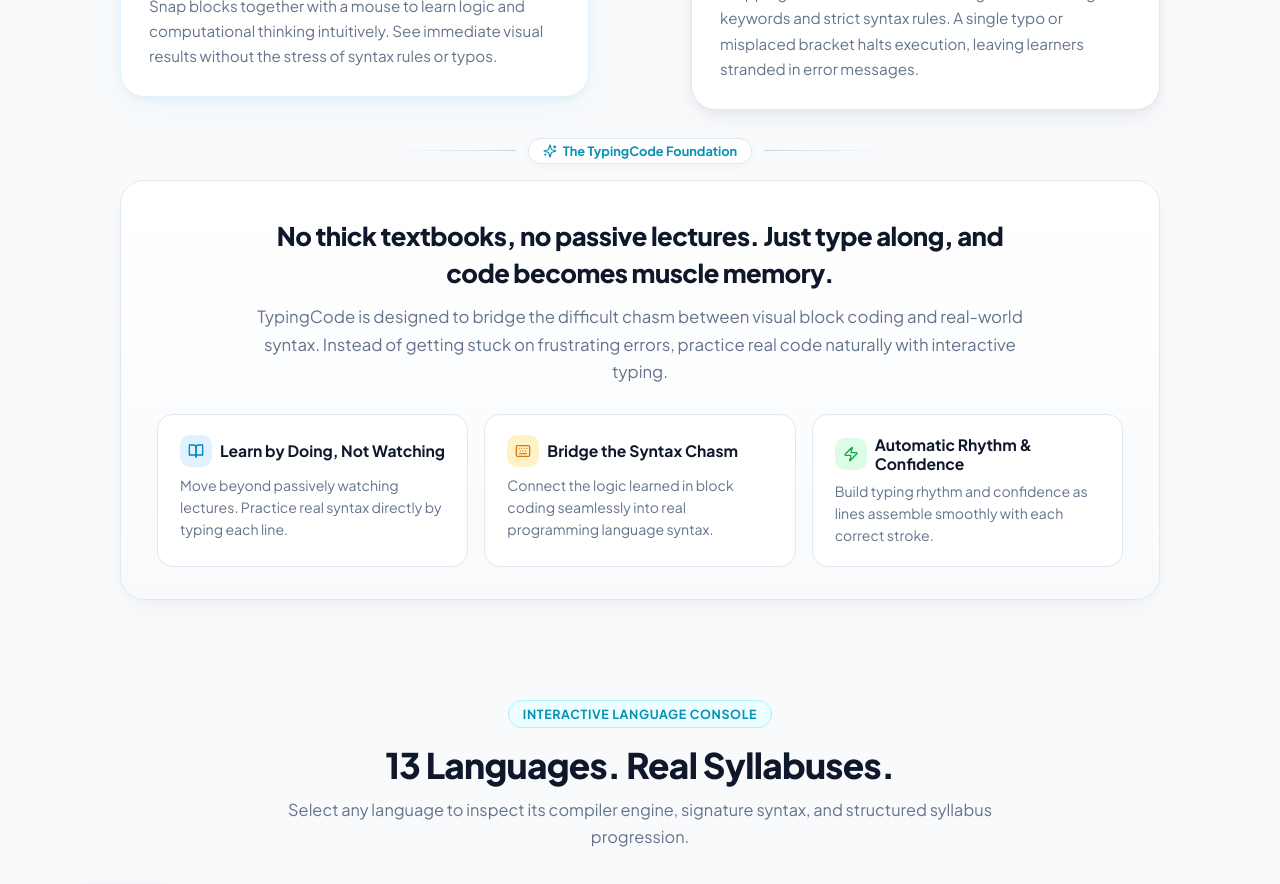
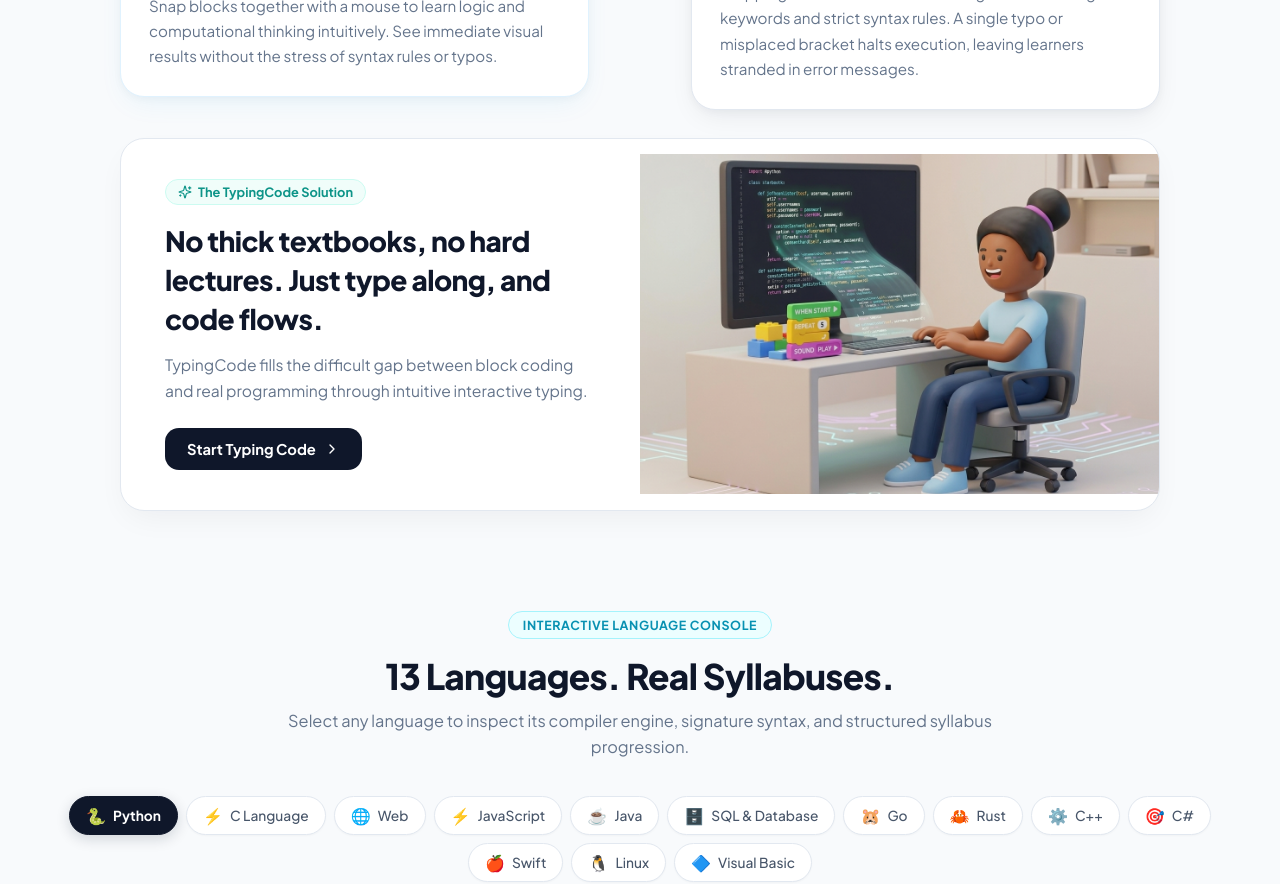
Before and after one commit to iurazilland/TypingCodeV2, a Next.js app: page / in a window 1280 px wide. Shown: the part 1200-2084 px from the top of the page. Built offline with nearby package versions, Linux system fonts and the light colour scheme.

Commit message:
feat(landing): add 3D solution bridge illustration and concise impactful copy below comparison cards

```diff
--- a/src/app/page.tsx
+++ b/src/app/page.tsx
@@ -8,10 +8,7 @@ import {
   Code2,
   Sparkles,
   ChevronRight,
-  Check,
-  BookOpen,
-  Keyboard,
-  Zap
+  Check
 } from 'lucide-react';
 import { useLanguage } from '@/lib/LanguageContext';
 import { CURRICULUM_TRACKS, LanguageTrack } from '@/lib/curriculum';
@@ -404,182 +401,106 @@ export default function HomePage() {
             </div>
           </div>
 
-          {/* Seamless Connector to the Foundation Bridge */}
+          {/* Integrated Solution Bridge Card with 3D Illustration */}
           <div style={{
+            maxWidth: '1040px',
+            margin: '28px auto 0',
+            background: '#ffffff',
+            border: '1.5px solid #e2e8f0',
+            borderRadius: '24px',
+            overflow: 'hidden',
+            boxShadow: '0 12px 32px -8px rgba(15, 23, 42, 0.06)',
             display: 'flex',
             alignItems: 'center',
+            flexWrap: 'wrap',
+          }}>
+            {/* Left Content Area: Minimal & Impactful */}
+            <div style={{
+              flex: '1 1 420px',
+              padding: '40px 44px',
+              display: 'flex',
+              flexDirection: 'column',
               justifyContent: 'center',
-            gap: '12px',
-            margin: '28px 0 16px',
             }}>
-            <div style={{ height: '1px', flex: 1, maxWidth: '120px', background: 'linear-gradient(to right, transparent, #cbd5e1)' }} />
               <div style={{
                 display: 'inline-flex',
                 alignItems: 'center',
                 gap: '6px',
-              padding: '4px 14px',
-              borderRadius: '20px',
-              background: '#ffffff',
-              border: '1px solid #e2e8f0',
-              color: '#0891b2',
+                padding: '4px 12px',
+                borderRadius: '16px',
+                background: '#f0fdfa',
+                border: '1px solid #ccfbf1',
+                color: '#0d9488',
                 fontSize: '0.8rem',
                 fontWeight: 700,
-              boxShadow: '0 2px 8px rgba(15, 23, 42, 0.04)',
+                marginBottom: '16px',
+                alignSelf: 'flex-start',
               }}>
                 <Sparkles size={14} />
-              <span>{isEn ? 'The TypingCode Foundation' : '타이핑코드가 채우는 해답'}</span>
-            </div>
-            <div style={{ height: '1px', flex: 1, maxWidth: '120px', background: 'linear-gradient(to left, transparent, #cbd5e1)' }} />
+                <span>{isEn ? 'The TypingCode Solution' : '타이핑코드가 채우는 해답'}</span>
               </div>
 
-          {/* Integrated Foundation Banner */}
-          <div style={{
-            maxWidth: '1040px',
-            margin: '0 auto',
-            background: 'linear-gradient(180deg, #ffffff 0%, #f8fafc 100%)',
-            border: '1.5px solid #e2e8f0',
-            borderRadius: '24px',
-            padding: '36px 36px 32px',
-            boxShadow: '0 12px 32px -8px rgba(15, 23, 42, 0.05), 0 2px 6px rgba(15, 23, 42, 0.02)',
-          }}>
-            {/* Main Headline */}
-            <div style={{ textAlign: 'center', maxWidth: '780px', margin: '0 auto 28px' }}>
               <h3 style={{
-                fontSize: 'clamp(1.25rem, 2.6vw, 1.6rem)',
+                fontSize: 'clamp(1.35rem, 2.5vw, 1.75rem)',
                 fontWeight: 800,
                 color: '#0f172a',
                 letterSpacing: '-0.02em',
-                marginBottom: '12px',
-                lineHeight: 1.45,
+                lineHeight: 1.4,
+                marginBottom: '14px',
                 wordBreak: 'keep-all',
               }}>
                 {isEn
-                  ? 'No thick textbooks, no passive lectures. Just type along, and code becomes muscle memory.'
+                  ? 'No thick textbooks, no hard lectures. Just type along, and code flows.'
                   : '두꺼운 코딩책도 어려운 강의도 없이, 따라치다 보면 손이 먼저 코드를 기억합니다.'}
               </h3>
+
               <p style={{
-                fontSize: 'clamp(0.95rem, 1.8vw, 1.05rem)',
+                fontSize: '0.98rem',
                 color: '#64748b',
                 lineHeight: 1.65,
-                margin: '0 auto',
+                margin: '0 0 24px',
                 wordBreak: 'keep-all',
               }}>
                 {isEn
-                  ? 'TypingCode is designed to bridge the difficult chasm between visual block coding and real-world syntax. Instead of getting stuck on frustrating errors, practice real code naturally with interactive typing.'
-                  : '타이핑코드는 블록코딩의 직관적인 즐거움과 실전 코딩의 높은 문법 장벽 사이, 가장 넘기 어려웠던 그 간극을 채워줍니다. 한 글자 오타에 멈춰 서던 에러의 두려움 없이, 손끝으로 직접 키보드를 두드리며 진짜 개발자의 코딩 감각을 체득하세요.'}
+                  ? 'TypingCode fills the difficult gap between block coding and real programming through intuitive interactive typing.'
+                  : '타이핑코드는 블록코딩과 실전 코딩 사이의 거대한 간극을 손끝의 타이핑으로 자연스럽게 채워주는 연습실입니다.'}
               </p>
+
+              <div>
+                <a
+                  href="#curriculum"
+                  style={{
+                    display: 'inline-flex',
+                    alignItems: 'center',
+                    gap: '8px',
+                    padding: '12px 22px',
+                    borderRadius: '14px',
+                    background: '#0f172a',
+                    color: '#ffffff',
+                    fontSize: '0.92rem',
+                    fontWeight: 700,
+                    textDecoration: 'none',
+                    transition: 'all 0.2s ease',
+                  }}
+                >
+                  <span>{isEn ? 'Start Typing Code' : '타이핑으로 시작하기'}</span>
+                  <ChevronRight size={16} />
+                </a>
+              </div>
             </div>
 
-            {/* 3 Core Pillars */}
+            {/* Right Solution Illustration */}
             <div style={{
-              display: 'grid',
-              gridTemplateColumns: 'repeat(auto-fit, minmax(260px, 1fr))',
-              gap: '16px',
+              flex: '1 1 420px',
+              height: '340px',
+              overflow: 'hidden',
+              background: '#f8fafc',
             }}>
-              {/* Pillar 1 */}
-              <div style={{
-                background: '#ffffff',
-                border: '1px solid #e2e8f0',
-                borderRadius: '16px',
-                padding: '20px 22px',
-                display: 'flex',
-                flexDirection: 'column',
-                gap: '8px',
-              }}>
-                <div style={{ display: 'flex', alignItems: 'center', gap: '8px' }}>
-                  <div style={{
-                    width: '32px',
-                    height: '32px',
-                    borderRadius: '10px',
-                    background: '#e0f2fe',
-                    color: '#0284c7',
-                    display: 'flex',
-                    alignItems: 'center',
-                    justifyContent: 'center',
-                    flexShrink: 0,
-                  }}>
-                    <BookOpen size={16} />
-                  </div>
-                  <h4 style={{ fontSize: '0.98rem', fontWeight: 700, color: '#0f172a', margin: 0 }}>
-                    {isEn ? 'Learn by Doing, Not Watching' : '눈이 아닌 손으로 체득'}
-                  </h4>
-                </div>
-                <p style={{ fontSize: '0.88rem', color: '#64748b', lineHeight: 1.55, margin: 0, wordBreak: 'keep-all' }}>
-                  {isEn
-                    ? 'Move beyond passively watching lectures. Practice real syntax directly by typing each line.'
-                    : '강의를 멍하니 보기만 하는 수동적 학습 대신, 직접 키보드로 치며 손이 기억하도록 배웁니다.'}
-                </p>
-              </div>
-
-              {/* Pillar 2 */}
-              <div style={{
-                background: '#ffffff',
-                border: '1px solid #e2e8f0',
-                borderRadius: '16px',
-                padding: '20px 22px',
-                display: 'flex',
-                flexDirection: 'column',
-                gap: '8px',
-              }}>
-                <div style={{ display: 'flex', alignItems: 'center', gap: '8px' }}>
-                  <div style={{
-                    width: '32px',
-                    height: '32px',
-                    borderRadius: '10px',
-                    background: '#fef3c7',
-                    color: '#d97706',
-                    display: 'flex',
-                    alignItems: 'center',
-                    justifyContent: 'center',
-                    flexShrink: 0,
-                  }}>
-                    <Keyboard size={16} />
-                  </div>
-                  <h4 style={{ fontSize: '0.98rem', fontWeight: 700, color: '#0f172a', margin: 0 }}>
-                    {isEn ? 'Bridge the Syntax Chasm' : '블록과 실전의 갭 해소'}
-                  </h4>
-                </div>
-                <p style={{ fontSize: '0.88rem', color: '#64748b', lineHeight: 1.55, margin: 0, wordBreak: 'keep-all' }}>
-                  {isEn
-                    ? 'Connect the logic learned in block coding seamlessly into real programming language syntax.'
-                    : '블록코딩의 직관적인 논리를 13개 실제 프로그래밍 언어의 실전 문법으로 자연스럽게 이어줍니다.'}
-                </p>
-              </div>
-
-              {/* Pillar 3 */}
-              <div style={{
-                background: '#ffffff',
-                border: '1px solid #e2e8f0',
-                borderRadius: '16px',
-                padding: '20px 22px',
-                display: 'flex',
-                flexDirection: 'column',
-                gap: '8px',
-              }}>
-                <div style={{ display: 'flex', alignItems: 'center', gap: '8px' }}>
-                  <div style={{
-                    width: '32px',
-                    height: '32px',
-                    borderRadius: '10px',
-                    background: '#dcfce7',
-                    color: '#16a34a',
-                    display: 'flex',
-                    alignItems: 'center',
-                    justifyContent: 'center',
-                    flexShrink: 0,
-                  }}>
-                    <Zap size={16} />
-                  </div>
-                  <h4 style={{ fontSize: '0.98rem', fontWeight: 700, color: '#0f172a', margin: 0 }}>
-                    {isEn ? 'Automatic Rhythm & Confidence' : '자연스러운 코드 감각 완성'}
-                  </h4>
-                </div>
-                <p style={{ fontSize: '0.88rem', color: '#64748b', lineHeight: 1.55, margin: 0, wordBreak: 'keep-all' }}>
-                  {isEn
-                    ? 'Build typing rhythm and confidence as lines assemble smoothly with each correct stroke.'
-                    : '오타 스트레스 없이 가볍게 입력하며, 생각의 흐름대로 코드가 완성되는 즐거움을 경험합니다.'}
-                </p>
-              </div>
+              <img
+                src="/images/typingcode_solution.jpg"
+                alt="타이핑코드로 완성하는 실전 코딩"
+                style={{ width: '100%', height: '100%', objectFit: 'cover', display: 'block' }}
+              />
             </div>
           </div>
         </section>
```
Also changed, not shown: public/images/typingcode_solution.jpg (added). Lines whose indentation alone changed are shown as unchanged.
